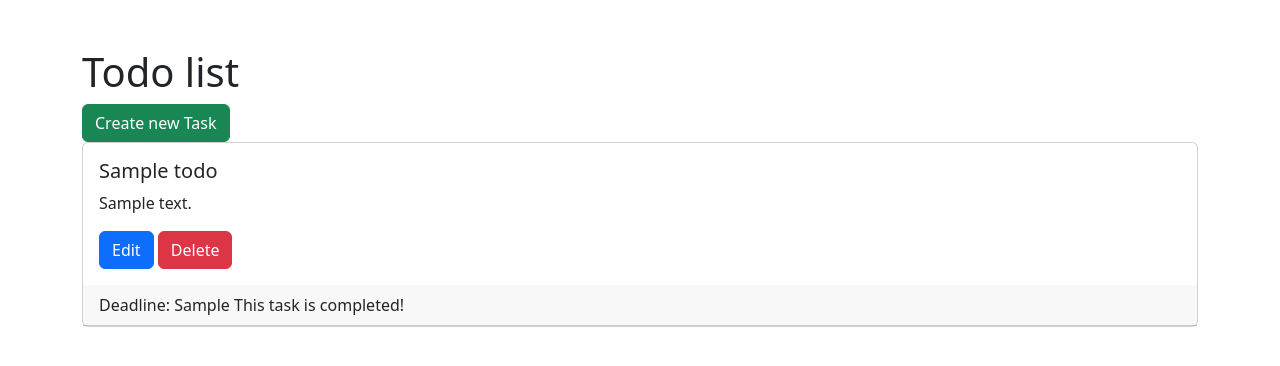
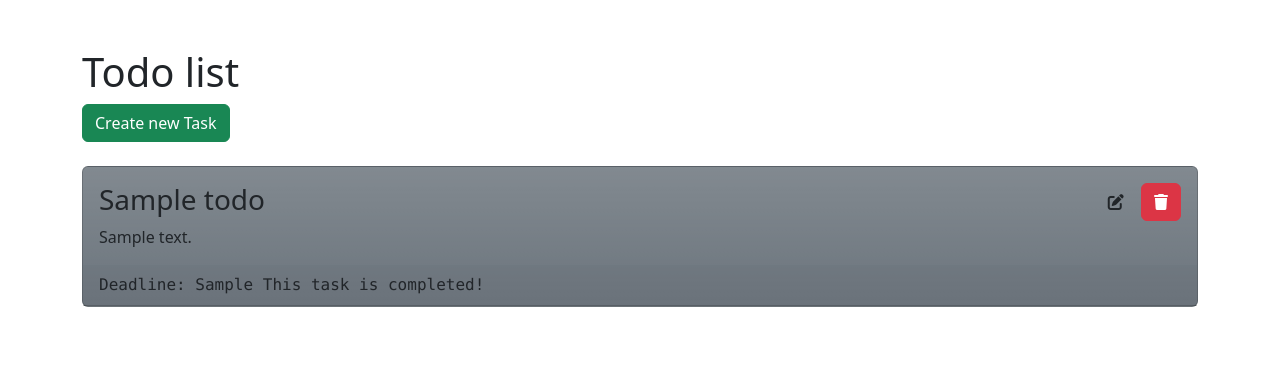
Before and after one commit to besu179/todo-app, a PHP site: page /index.php in a window 1280 px wide. Shown: the top 366 px of the page. Run offline with PHP 8.4, Linux system fonts and the light colour scheme; tables that the repository leaves empty or names only in its code hold one stand-in row (values such as "Sample post").

Commit message:
ui update

```diff
--- a/index.php
+++ b/index.php
@@ -7,11 +7,15 @@
     <title>todo-app</title>
     <link rel="stylesheet" href="https://cdn.jsdelivr.net/npm/bootstrap@5.3.6/dist/css/bootstrap.min.css
 ">
+    <link rel="stylesheet" href="https://cdnjs.cloudflare.com/ajax/libs/font-awesome/6.0.0/css/all.min.css">
 </head>
 
 <body class="container my-5">
-    <h1>Todo list</h1>
-    <a href="/todo-app/add_task.php" class="btn btn-success">Create new Task</a>
+    <div >
+        <h1>Todo list</h1>
+        <a href="/todo-app/add_task.php" class="btn btn-success">Create new Task</a><br><br>
+    </div>
+
     <?php
 
     $host = "localhost";
@@ -35,23 +39,27 @@
 
     while ($row = $result->fetch()) {
         $completed = '';
-        if ($row['is_complete']){
+        if ($row['is_complete']) {
             $completed = ' completed!';
         } else {
             $completed = ' not completed!';
         }
-        echo '<div class="card">
-        <div class="card-body">
-            <h5 class="card-title">' . htmlspecialchars($row['name']) . '</h5>
-            <p class="card-text">' . htmlspecialchars($row['description']) . '</p>
-            <a href="edit.php?id=' . $row['id'] . '" class="btn btn-primary">Edit</a>
-            <a href="delete.php?id=' . $row['id'] . '" class="btn btn-danger"
-               onclick=" return confirm( \'Are you sure you want to delete this task?\')">Delete</a>
+        echo '<div class="card bg-secondary bg-gradient" >
+        <div class="card-body" style="display: flex; justify-content: space-between;">
+            <div>
+                <h3 class="card-title">' . htmlspecialchars($row['name']) . '</h3>
+                <p class="card-text">' . htmlspecialchars($row['description']) . '</p>
+            </div>
+            <div>
+                <a href="edit.php?id=' . $row['id'] . '" class="btn btn"><i class="fa-solid fa-pen-to-square"></i></a>
+                <a href="delete.php?id=' . $row['id'] . '" class="btn btn-danger"
+                onclick=" return confirm( \'Are you sure you want to delete this task?\')"><i class="fa-solid fa-trash"></i></a>
+            </div>
         </div>
-        <div class="card-header">
-            Deadline: ' . htmlspecialchars($row['deadline']) . " This task is " .$completed .'
+        <div class="card-header font-monospace">
+            Deadline: ' . htmlspecialchars($row['deadline']) . " This task is " . $completed . '
         </div>
-    </div>';
+    </div> <br>';
     }
 
     ?>
```
